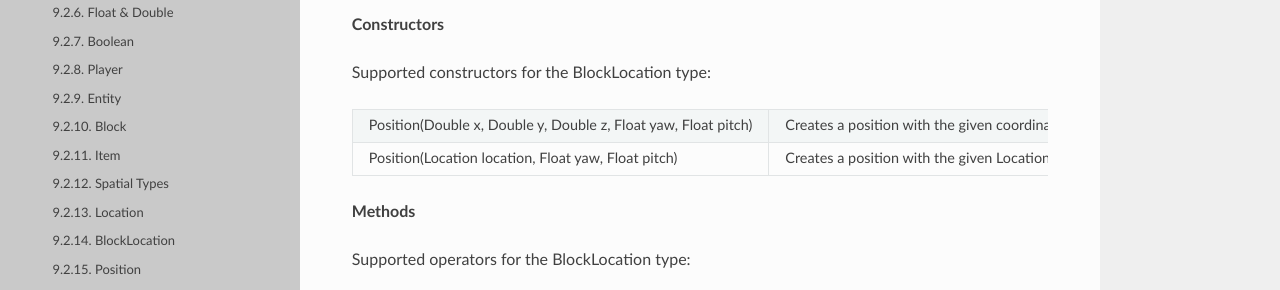
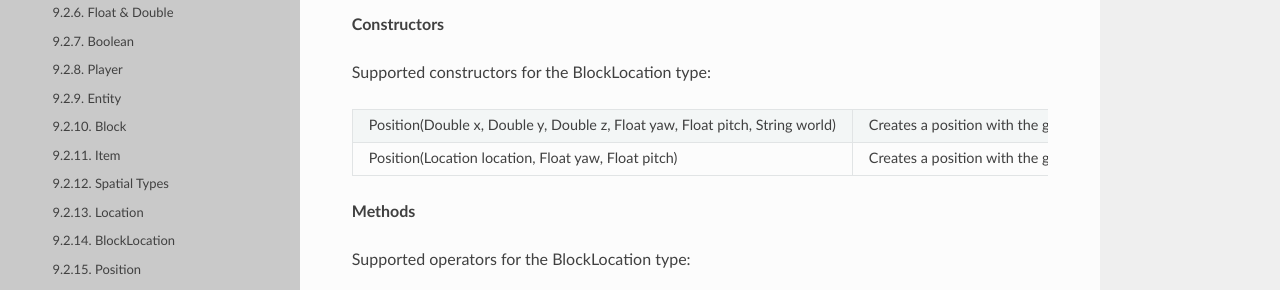
Before and after one commit to rebplane/msc, a Sphinx documentation site: the page built from docs/source/8_appendix/appendix_built_in_types.rst, in a window 1280 px wide and 900 px high, scrolled down 19917 px. Shown: the part 142-432 px from the top of the window. Built offline with Sphinx 7.4.7 and the Read the Docs theme 2.0.0, drawn with Linux system fonts in a browser that asks for light colours.

Commit message:
Fix Position constructor in appendix_built_in_types.rst
Position type requires world string.

```diff
--- a/docs/source/8_appendix/appendix_built_in_types.rst
+++ b/docs/source/8_appendix/appendix_built_in_types.rst
@@ -1460,8 +1460,8 @@ Supported constructors for the BlockLocation type:
     :widths: 10 50
     :stub-columns: 0
 
-    * - Position(Double x, Double y, Double z, Float yaw, Float pitch)
-      - Creates a position with the given coordinates, yaw, and pitch
+    * - Position(Double x, Double y, Double z, Float yaw, Float pitch, String world)
+      - Creates a position with the given coordinates, yaw, pitch, and world.
 
     * - Position(Location location, Float yaw, Float pitch)
       - Creates a position with the given Location object, yaw, and pitch.
```
